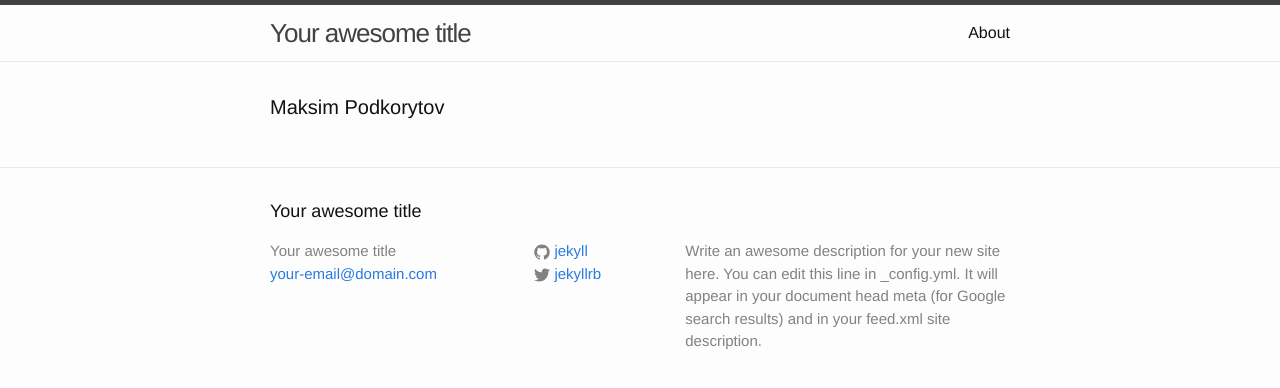
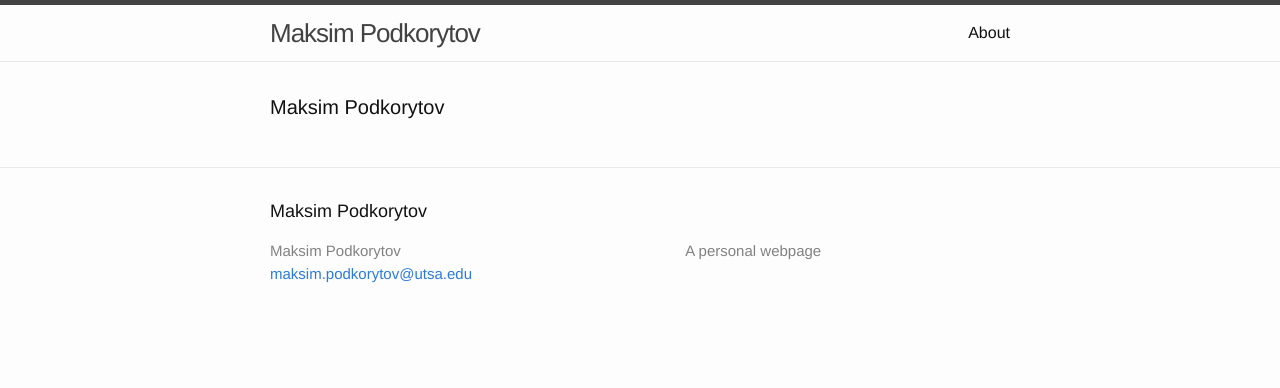
Before and after one commit to tenpercent/tenpercent.github.io, a Jekyll site: the page built from index.html, in a window 1280 px wide. Shown: the top 388 px of the page. Built offline with Jekyll 4.4.1, drawn with Linux system fonts in a browser that asks for light colours.

Commit message:
remove default boilerplate from config.yml

```diff
--- a/_config.yml
+++ b/_config.yml
@@ -1,14 +1,10 @@
 # Site settings
-title: Your awesome title
-email: your-email@domain.com
+title: Maksim Podkorytov
+email: maksim.podkorytov@utsa.edu
 description: > # this means to ignore newlines until "baseurl:"
-  Write an awesome description for your new site here. You can edit this
-  line in _config.yml. It will appear in your document head meta (for
-  Google search results) and in your feed.xml site description.
+  A personal webpage
 baseurl: "" # the subpath of your site, e.g. /blog/
-url: "http://yourdomain.com" # the base hostname & protocol for your site
-twitter_username: jekyllrb
-github_username:  jekyll
+url: "http://tenpercent.github.io" # the base hostname & protocol for your site
 
 # Build settings
 markdown: kramdown
```
